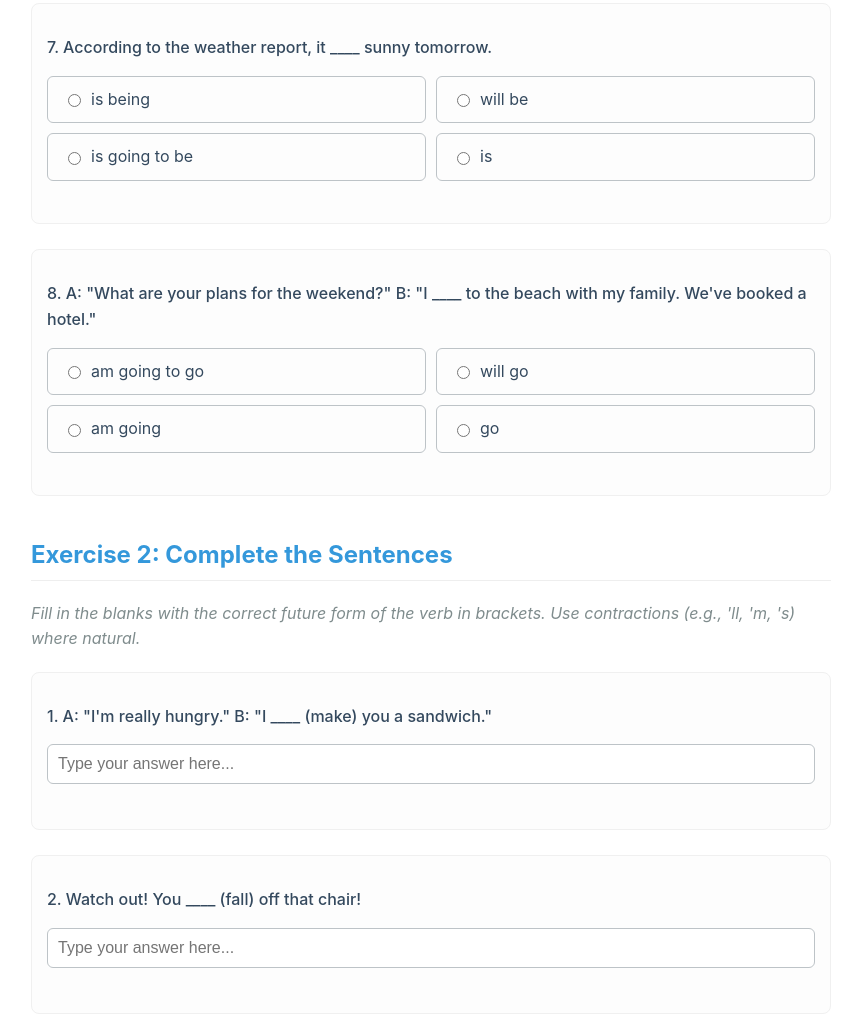
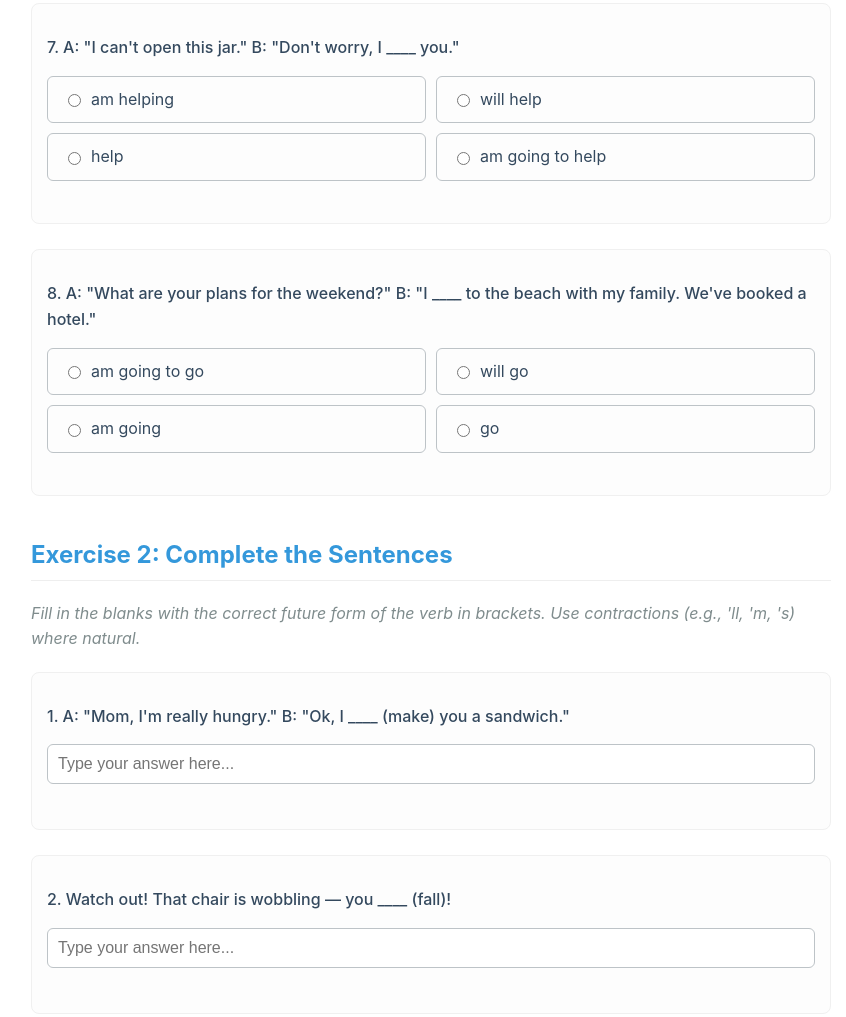
Before and after one commit to thatran2k3/LSTS_B2_Future-forms, a plain HTML site: page index.html in a window 1280 px wide. Shown: the part 1836-2853 px from the top of the page, without its empty margins (209-1055 px from the left). Drawn offline with Linux system fonts and the light colour scheme.

Commit message:
Update questions and answers in index.html

```diff
--- a/index.html
+++ b/index.html
@@ -250,11 +250,11 @@
                 explanation: 'After "as soon as" in a future time clause, we use the present simple.'
             },
             {
-                type: 'mc',
-                question: 'According to the weather report, it ____ sunny tomorrow.',
-                options: ['is being', 'will be', 'is going to be', 'is'],
-                correct: 'will be',
-                explanation: 'This is a general prediction based on a report, often with verbs like "think", "expect", or "according to".'
+           type: 'mc',
+    question: 'A: "I can\'t open this jar." B: "Don\'t worry, I ____ you."',
+    options: ['am helping', 'will help', 'help', 'am going to help'],
+    correct: 'will help',
+    explanation: 'This is an instant decision made at the moment of speaking, so we use "will".'
             },
             {
                 type: 'mc',
@@ -268,15 +268,15 @@
         const fillInBlankQuestions = [
             {
                 type: 'fib',
-                question: 'A: "I\'m really hungry." B: "I ____ (make) you a sandwich."',
+                question: 'A: "Mom, I\'m really hungry." B: "Ok, I ____ (make) you a sandwich."',
                 correct: ['will make', "'ll make"],
                 explanation: 'Instant decision.'
             },
             {
-                type: 'fib',
-                question: 'Watch out! You ____ (fall) off that chair!',
-                correct: ['are going to fall', "'re going to fall"],
-                explanation: 'Prediction based on evidence.'
+                  type: 'fib',
+    question: 'Watch out! That chair is wobbling — you ____ (fall)!',
+    correct: ['are going to fall', "'re going to fall"],
+    explanation: 'The chair is wobbling right now (present evidence), so we use "be going to" for the prediction.'
             },
             {
                 type: 'fib',
@@ -297,10 +297,10 @@
                 explanation: 'General prediction with "hope".'
             },
             {
-                type: 'fib',
-                question: 'She ____ (buy) a new car next month. She has been saving for a long time.',
-                correct: ['is going to buy', "'s going to buy"],
-                explanation: 'Plan/Intention.'
+                   type: 'fib',
+    question: 'She ____ (study) medicine — it has always been her dream.',
+    correct: ['is going to study', "'s going to study"],
+    explanation: 'Her long-standing dream shows this is a settled intention, so we use "be going to".'
             },
             {
                 type: 'fib',
```
